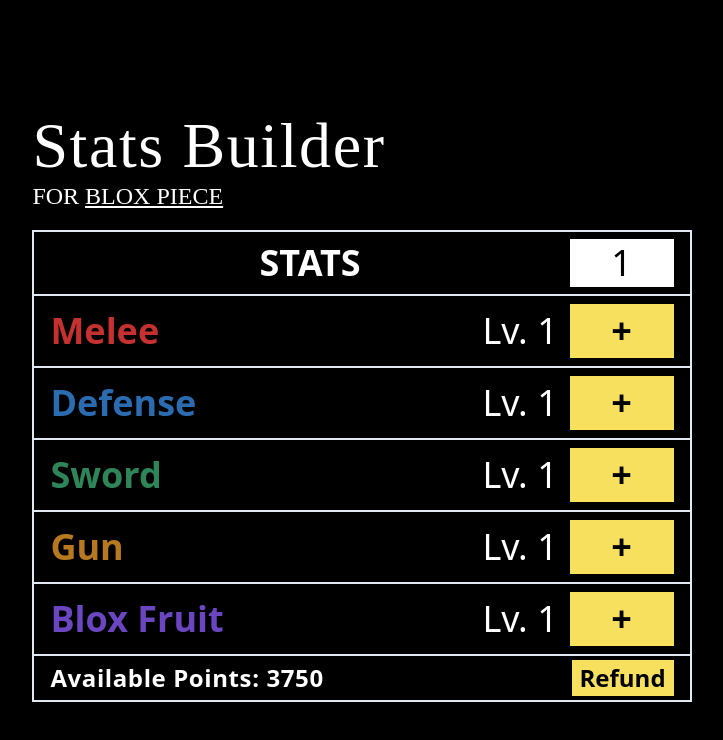
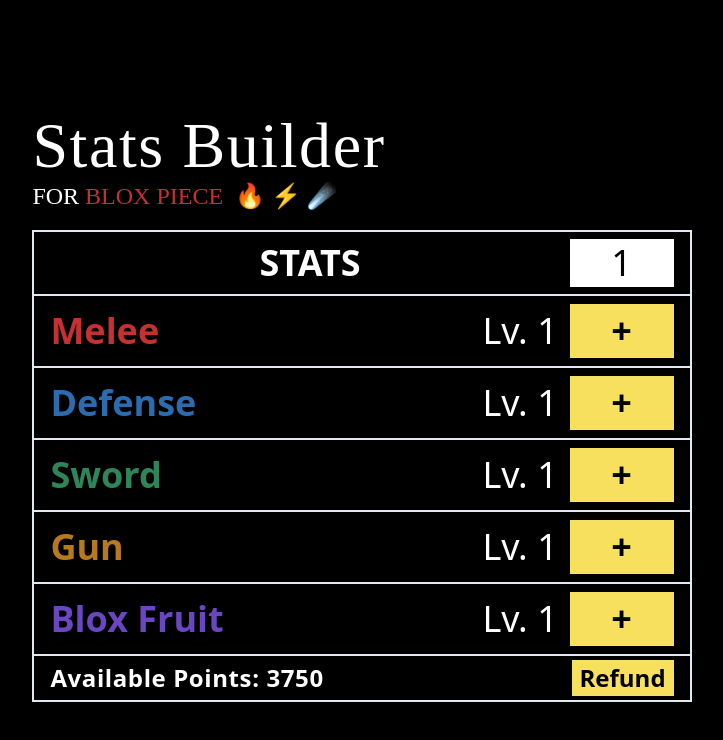
Before and after one commit to MarkFChavez/blox_piece_stats_builder, a React (Create React App) app: page / in a window 1280 px wide. Shown: the top 740 px of the page, without its empty margins (278-1001 px from the left). Built offline with nearby package versions, Linux system fonts and the light colour scheme; a web font is replaced by a local one.

Commit message:
feat: add emojis everywhere

```diff
--- a/public/index.html
+++ b/public/index.html
@@ -25,7 +25,7 @@
       Learn how to configure a non-root public URL by running `npm run build`.
     -->
     <link href="https://fonts.googleapis.com/css2?family=Suez+One&display=swap" rel="stylesheet">
-    <title>Stats Builder for Blox Piece</title>
+    <title>❤️ Stats Builder for Blox Piece</title>
   </head>
   <body class="bg-black">
     <noscript>You need to enable JavaScript to run this app.</noscript>
--- a/src/App.js
+++ b/src/App.js
@@ -41,7 +41,9 @@
           <header className="py-4">
             <span className="suez text-6xl text-white block leading-none tracking-wide"> Stats Builder</span>
             <span className="suez uppercase block text-2xl text-white">
-              for <a href="https://www.roblox.com/home" target="_blank" rel="noopener noreferrer" className="underline">blox piece</a>
+              for&nbsp;
+              <a href="https://www.roblox.com/home" target="_blank" rel="noopener noreferrer" className="text-red-700 hover:underline">blox piece</a>&nbsp;
+              🔥 ⚡️ ☄️
             </span>
           </header>
 
```
